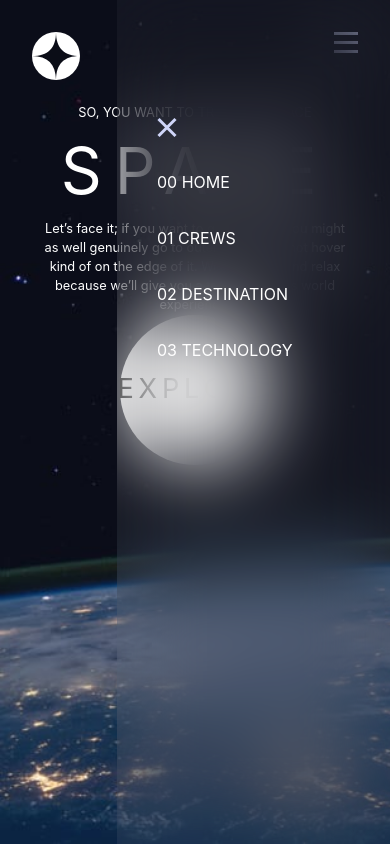
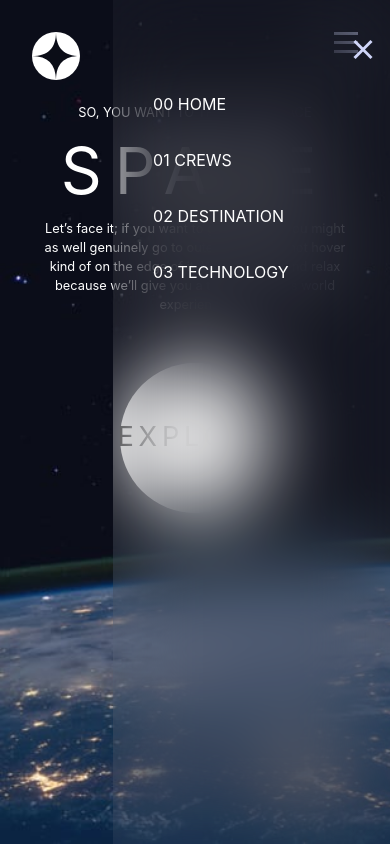
Before and after one commit to IdrisDY/Space-Tourism-Website, a Vue app: page / in a window 390 px wide. Both pictures are taken after a click on the button 346 px from the left and 42 px from the top of the page. Built offline with nearby package versions, Linux system fonts and the light colour scheme.

Commit message:
close dropdow done

```diff
--- a/src/App.vue
+++ b/src/App.vue
@@ -47,6 +47,10 @@ export default {
           case "/destination":
           return dest;
           break;
+          case "/technology":
+          return tech;
+          break;
+
         default:
           break;
       }
--- a/src/components/Dropdown.vue
+++ b/src/components/Dropdown.vue
@@ -1,9 +1,9 @@
 <template>
 <div class="wrapper">
 
-   <div :class="closeClicked ? 'drop close' : 'drop'" >
-      <button @click = "handleClose" >
-         <svg class="" xmlns="http://www.w3.org/2000/svg" width="100" height="21"><g fill="#D0D6F9" fill-rule="evenodd"><path d="M2.575.954l16.97 16.97-2.12 2.122L.455 3.076z"/><path d="M.454 17.925L17.424.955l2.122 2.12-16.97 16.97z"/></g></svg>      <link-scomp> </link-scomp>
+   <div :class="`drop ${openClicked ? 'appear':'' }` " ref="dropdiv">
+      <button @click = "handleClose" class="flex">
+         <svg class="ml-auto flex self-end items-end  " xmlns="http://www.w3.org/2000/svg" width="21" height="21"><g fill="#D0D6F9" fill-rule="evenodd"><path d="M2.575.954l16.97 16.97-2.12 2.122L.455 3.076z"/><path d="M.454 17.925L17.424.955l2.122 2.12-16.97 16.97z"/></g></svg>      <link-scomp> </link-scomp>
 
       </button>
 
@@ -35,17 +35,34 @@ import linkScomp from '../components/links.vue'
 export default{
    data(){
       return{
-         closeClicked:false
+         closeClicked:false,
       }
+   },
+   props:{
+openClicked:Boolean
+   },
+   mounted(){
    },
 components:{
    linkScomp
 },
 methods:{
+   //  Emit and in-house functions to interact with animation opening and closing.
    handleClose(){
+
       this.$emit('btn-close')
       this.closeClicked = true
+         this.$refs?.dropdiv.classList?.add('close')
+// handling the close removal class here and adding appear class after checking if openClicked is true.
+      setTimeout(() => {
+         this.$refs?.dropdiv.classList?.remove('close')
+         this.openClicked?
+         this.$refs?.dropdiv.classList?.remove('appear'): null
+
+      }, 700);
+
    }
+
 }
 }
 </script>
@@ -62,11 +79,10 @@ backdrop-filter: blur(40.7742px);
 gap: 2em;
 flex-direction: column;
 top: 0;
-width: 70%;
+width: 71%;
 position: absolute;
 right: 0;
-padding:30% 1em 0 2.5em ;
-animation: appear .7s;
+padding:10% 1em 0 2.5em ;
 height: 100%;
 }
 .wrapper{
@@ -76,8 +92,20 @@ height: 100%;
    top: 0;
    left: 0;
 }
+.appear{
+   animation: appear .7s;
+}
+
 .close{
    animation: close .7s;
+   /* margin: -100% ;
+opacity: 0;
+ visibility: hidden;
+transition:all 1s ease-in ;
+-webkit-transition: all 1s ease-in;
+  -o-transition: all 1s ease-in;
+  -moz-transition: all 1s ease-in; */
+
 }
 
 
--- a/src/components/navbar.vue
+++ b/src/components/navbar.vue
@@ -31,7 +31,7 @@
 
 
       </div>
-      <dropdown-vue v-if="menuClick" @btn-close = "closeMenu" ></dropdown-vue>
+      <dropdown-vue :openClicked="menuClick" v-if="menuClick" @btn-close = "closeMenu" ></dropdown-vue>
 
 <button @click = "openMenu" >      <img class="menu" :src="menu" alt="menu" >
 </button>
@@ -70,7 +70,12 @@ beforeDestroy() {
 },
 methods : {
     closeMenu(){
-console.log('moon');   },
+console.log('moon');
+// giving time for my fade out animation to work
+setTimeout(() => {
+   this.menuClick = false
+}, 700);
+  },
    openMenu(){
       this.menuClick = true
    }
--- a/src/router/index.js
+++ b/src/router/index.js
@@ -7,6 +7,7 @@ import Home  from '../views/home.vue'
 import App from '../App.vue'
 import Destination from '../views/destination.vue'
 import Crews from '../views/crews.vue'
+import Tech from '../views/technology.vue'
 const routes = [
    {
       path:'/',
@@ -25,6 +26,13 @@ const routes = [
    component:Destination
 
 },
+{
+   path:'/technology',
+   name:'Technology',
+   component:Tech
+
+},
+
 // how to redirect
 {
    path:'/former -path',
--- a/src/views/home.vue
+++ b/src/views/home.vue
@@ -59,6 +59,8 @@ letter-spacing: .3rem;
       display: flex;
       flex-direction: column;
       padding-bottom: 1em;
+      gap: 3em;
+
    }
    .s-grid{
  margin-left: unset;
--- /dev/null
+++ b/src/views/technology.vue
@@ -0,0 +1,25 @@
+<template>
+
+   <main class="home">
+<div class="f-grid" >
+
+   <article>
+       <p>SO, YOU WANT TO TRAVEL TO SPACE</p>
+       <p class>SPACE</p>
+       <p>Let’s face it; if you want to go to space, you might as well genuinely go to outer space and not hover kind of on the edge of it. Well sit back, and relax because we’ll give you a truly out of this world experience!</p>
+   </article>
+
+</div>
+<div class="s-grid" >
+
+<span>EXPLORE</span>
+
+</div>
+   </main>
+
+</template>
+
+<script></script>
+<style scoped>
+
+</style>
```
